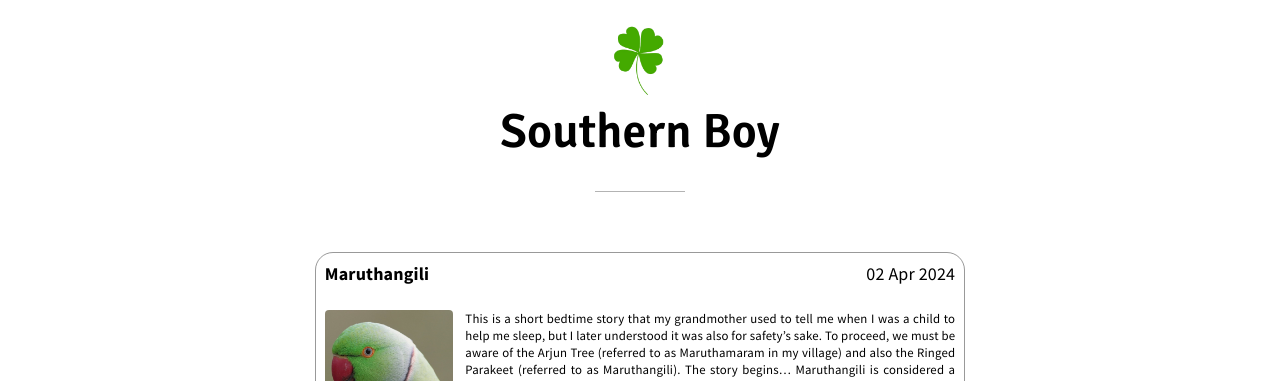
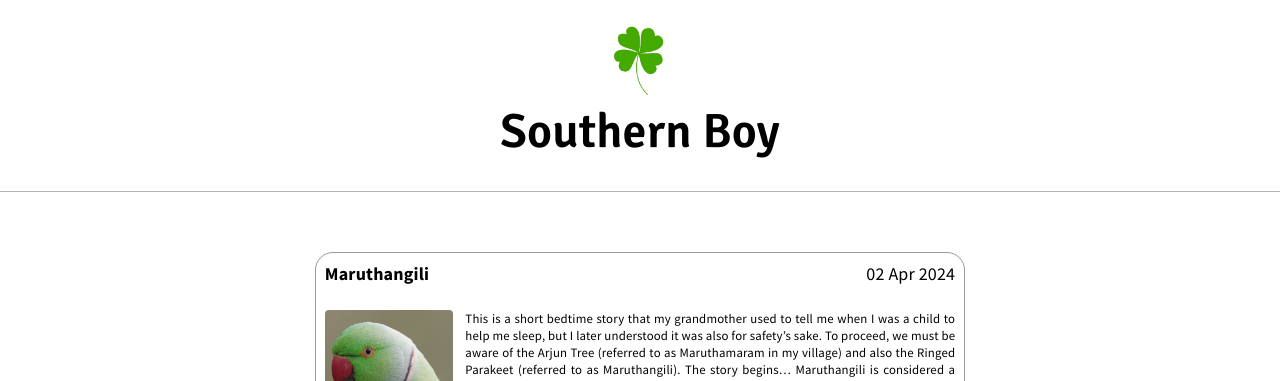
Before and after one commit to arihara-sudhan/blog, a Jekyll site: the page built from index.html, in a window 1280 px wide. Shown: the top 381 px of the page. Built offline with Jekyll 4.4.1, drawn with Linux system fonts in a browser that asks for light colours; the list of posts is cut into pages by our own code.

Commit message:
Update layout.scss

```diff
--- a/_sass/layout.scss
+++ b/_sass/layout.scss
@@ -143,7 +143,6 @@ html, body {
   &:after {
   	display: block;
     content: '';
-    width: 5rem;
     height: 1px;
     margin: 23px auto;
     background-color: lighten($text-color, 70%);
```
